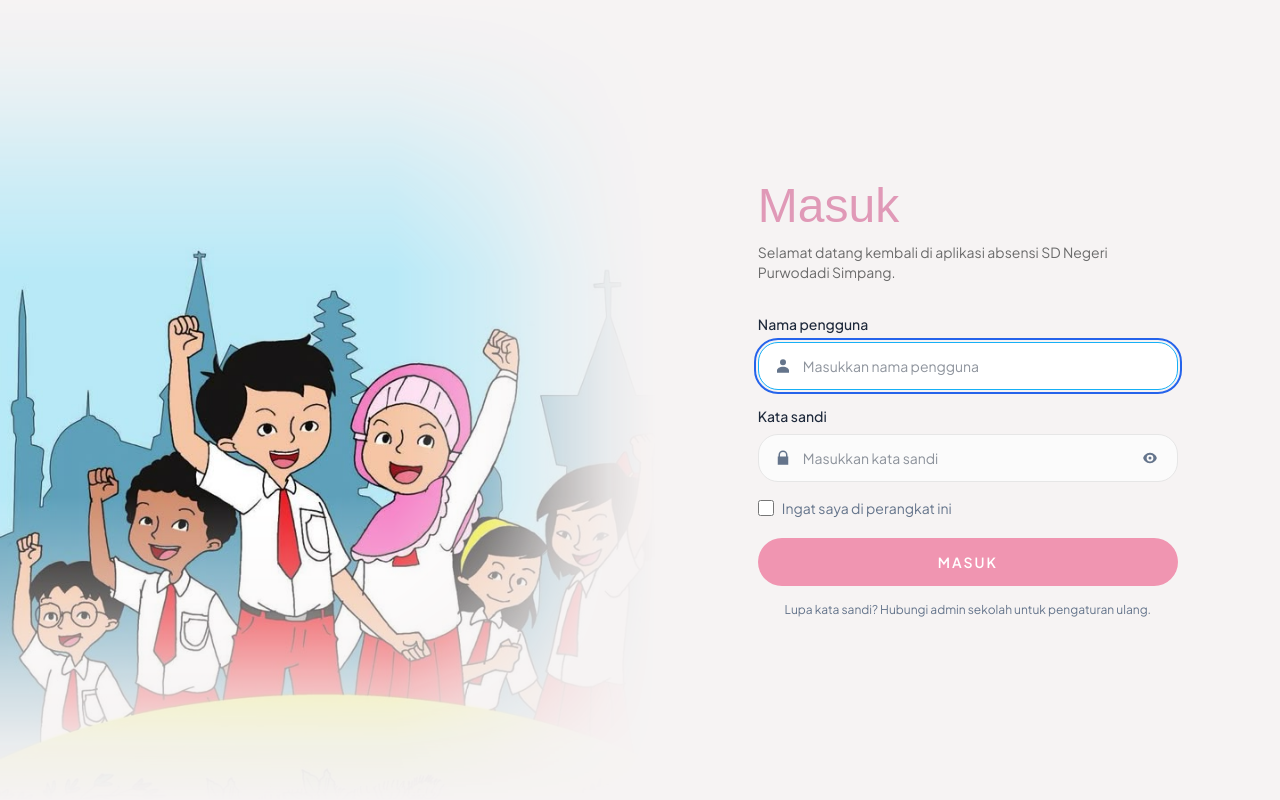
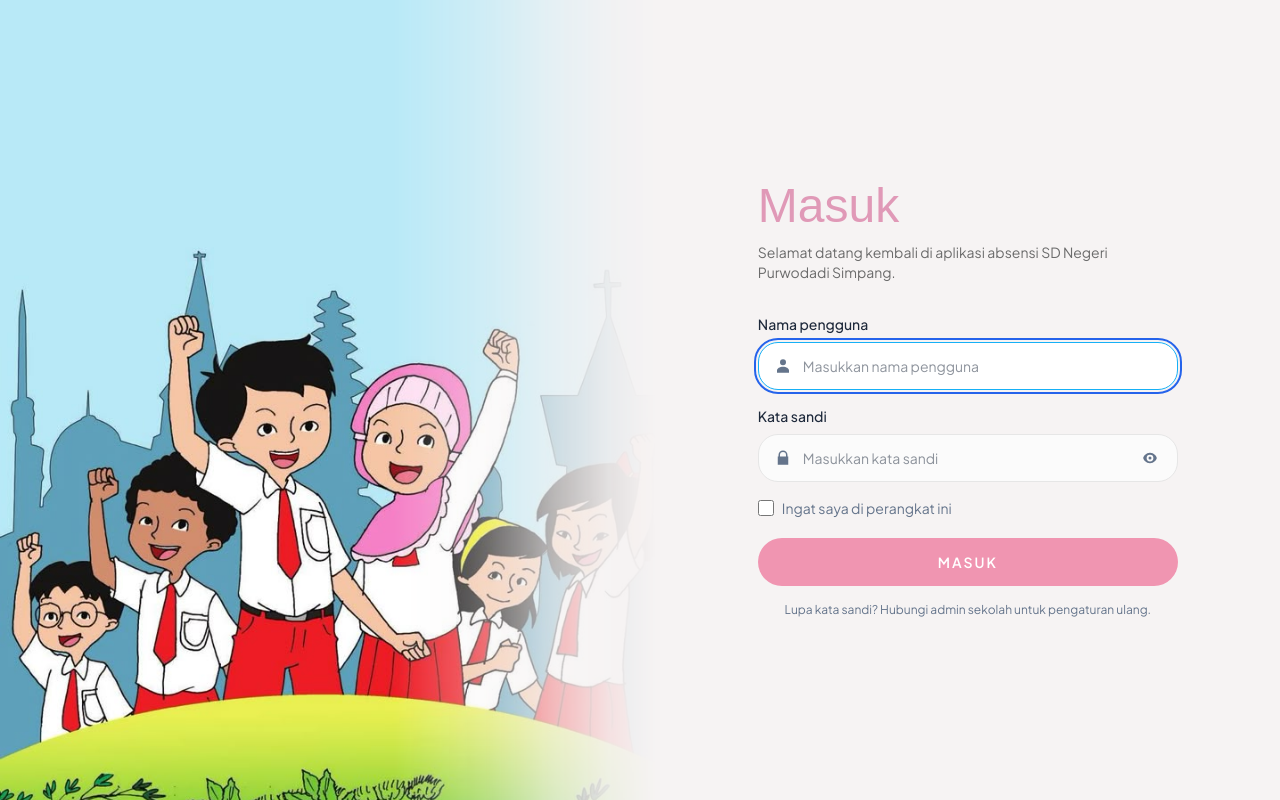
Before and after one commit to Fasiall/Absensi-SD---KAPITA, a Next.js app: page /login in a window 1280 px wide. Built offline with nearby package versions, Linux system fonts and the light colour scheme; no server answers; a web font is replaced by a local one.

Commit message:
fix(login): fade hanya di tepi kanan gambar

```diff
--- a/src/app/(auth)/login/LoginVisual.tsx
+++ b/src/app/(auth)/login/LoginVisual.tsx
@@ -3,47 +3,16 @@ import type { CSSProperties } from "react";
 /**
  * Panel ilustrasi halaman login.
  *
- * Tidak ada lagi latar biru di panel ini — latarnya krem (#F6F3F3) sehingga
- * gambar melebur langsung ke panel form di sebelahnya. Mask dipasang di tiga
- * sisi (atas, kanan, bawah) dengan kurva landai supaya seluruh batas gambar
- * larut tanpa garis tepi yang kaku.
- *
- * Catatan: tiap gradient harus #000 penuh di dua sisi lainnya, kalau tidak
- * area yang seharusnya utuh ikut terpotong dan muncul garis batas.
+ * Latar panel memakai krem (#F6F3F3), sama dengan panel form, sehingga tidak
+ * ada batas warna di tengah layar. Satu-satunya fade ada di tepi KANAN saja:
+ * gambar memudar ke krem agar peralihan ke area form terasa halus. Tepi atas
+ * dan bawah dibiarkan utuh (tidak diberi mask) sesuai permintaan.
  */
-const MASK_IMAGE = [
-  // tepi atas: transparan -> penuh
-  `linear-gradient(to bottom,
-    transparent 0%,
-    rgba(0,0,0,0.08) 6%,
-    rgba(0,0,0,0.28) 13%,
-    rgba(0,0,0,0.62) 22%,
-    #000 34%)`,
-
-  // tepi kanan: penuh -> transparan (melebur ke panel form)
-  `linear-gradient(to left,
-    transparent 0%,
-    rgba(0,0,0,0.08) 7%,
-    rgba(0,0,0,0.28) 16%,
-    rgba(0,0,0,0.62) 26%,
-    #000 40%)`,
-
-  // tepi bawah: transparan -> penuh
-  `linear-gradient(to top,
-    transparent 0%,
-    rgba(0,0,0,0.08) 7%,
-    rgba(0,0,0,0.28) 15%,
-    rgba(0,0,0,0.62) 25%,
-    #000 38%)`,
-]
-  .map((value) => value.replace(/\s+/g, " "))
-  .join(", ");
-
 const maskStyle: CSSProperties = {
-  maskImage: MASK_IMAGE,
-  WebkitMaskImage: MASK_IMAGE,
-  maskComposite: "intersect",
-  WebkitMaskComposite: "source-in",
+  maskImage:
+    "linear-gradient(to left, transparent 0%, rgba(0,0,0,0.08) 7%, rgba(0,0,0,0.28) 16%, rgba(0,0,0,0.62) 26%, #000 40%)",
+  WebkitMaskImage:
+    "linear-gradient(to left, transparent 0%, rgba(0,0,0,0.08) 7%, rgba(0,0,0,0.28) 16%, rgba(0,0,0,0.62) 26%, #000 40%)",
 };
 
 export default function LoginVisual() {
```
